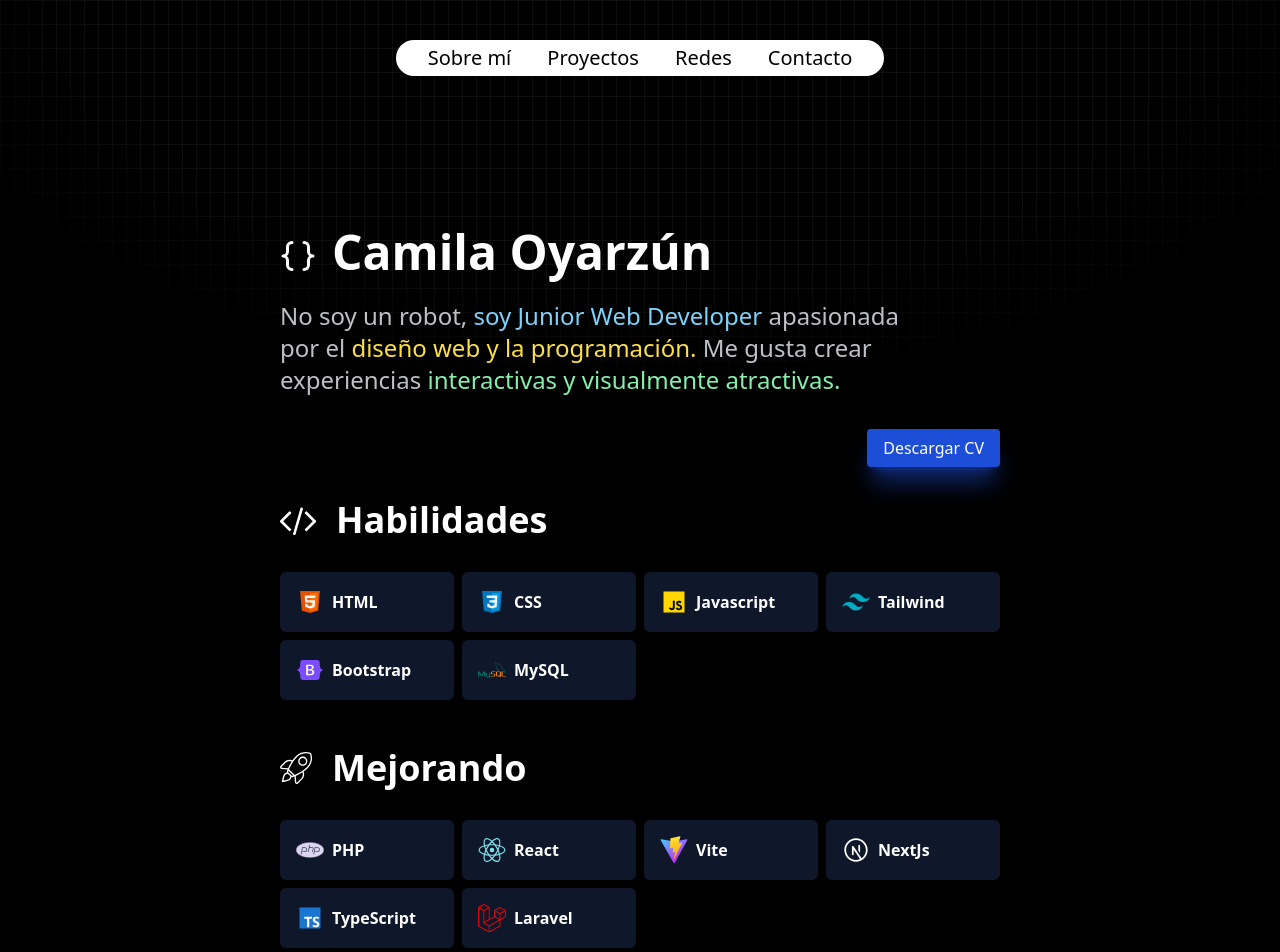
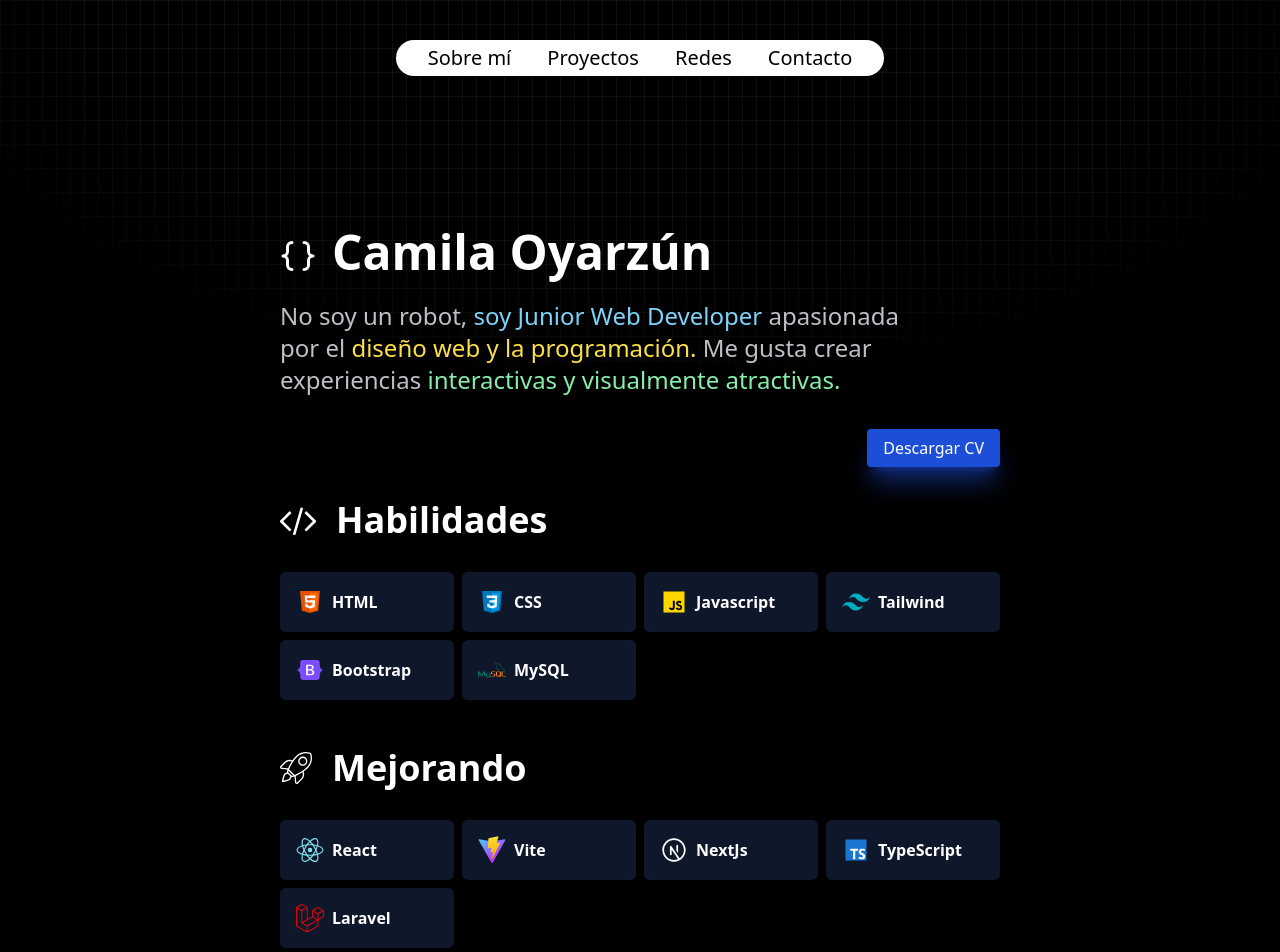
Before and after one commit to LouKamilah/Portfolio, a React (Vite) app: page / in a window 1280 px wide. Shown: the top 952 px of the page. Built offline with nearby package versions, Linux system fonts and the light colour scheme.

Commit message:
Update mejorando.jsx

```diff
--- a/src/components/mejorando.jsx
+++ b/src/components/mejorando.jsx
@@ -1,40 +1,6 @@
 import React from "react";
 
 const mejorando = [
-  {
-    name: "PHP",
-    svg: (
-      <svg
-        className="size-7"
-        xmlns="http://www.w3.org/2000/svg"
-        x="0px"
-        y="0px"
-        width="100"
-        height="100"
-        viewBox="0 0 80 80"
-      >
-        <path
-          fill="#dcd5f2"
-          d="M40,61.5C18.22,61.5,0.5,51.855,0.5,40S18.22,18.5,40,18.5S79.5,28.145,79.5,40S61.78,61.5,40,61.5z"
-        ></path>
-        <path
-          fill="#8b75a1"
-          d="M40,19c21.505,0,39,9.421,39,21S61.505,61,40,61S1,51.579,1,40S18.495,19,40,19 M40,18 C17.909,18,0,27.85,0,40s17.909,22,40,22s40-9.85,40-22S62.091,18,40,18L40,18z"
-        ></path>
-        <path
-          fill="#36404d"
-          d="M25.112 34c1.725 0 3.214.622 4.084 1.706.749.934.981 2.171.668 3.577C29.023 43.074 27.395 44 21.57 44h-4.14l1.75-10H25.112M25.112 32H17.5L14 52h2l1.056-6h4.515c5.863 0 9.053-.905 10.246-6.284C32.842 35.096 29.436 32 25.112 32L25.112 32zM61.112 34c1.725 0 3.214.622 4.084 1.706.749.934.981 2.171.668 3.577C65.023 43.074 63.395 44 57.57 44h-4.14l1.75-10H61.112M61.112 32H53.5L50 52h2l1.056-6h4.515c5.863 0 9.053-.905 10.246-6.284C68.842 35.096 65.436 32 61.112 32L61.112 32z"
-        ></path>
-        <g>
-          <path
-            fill="#36404d"
-            d="M49.072,33.212C48.193,32.348,46.644,32,44.334,32h-5.538L40,26h-2.1L34,46h1.99l2.388-12h0.419 h5.538c2.338,0,3.094,0.4,3.335,0.637c0.343,0.338,0.424,1.226,0.217,2.363l-1.767,9h2.106l1.626-8.63 C50.199,35.462,49.936,34.062,49.072,33.212z"
-          ></path>
-        </g>
-      </svg>
-    ),
-  },
-
   {
     name: "React",
     svg: (
```
